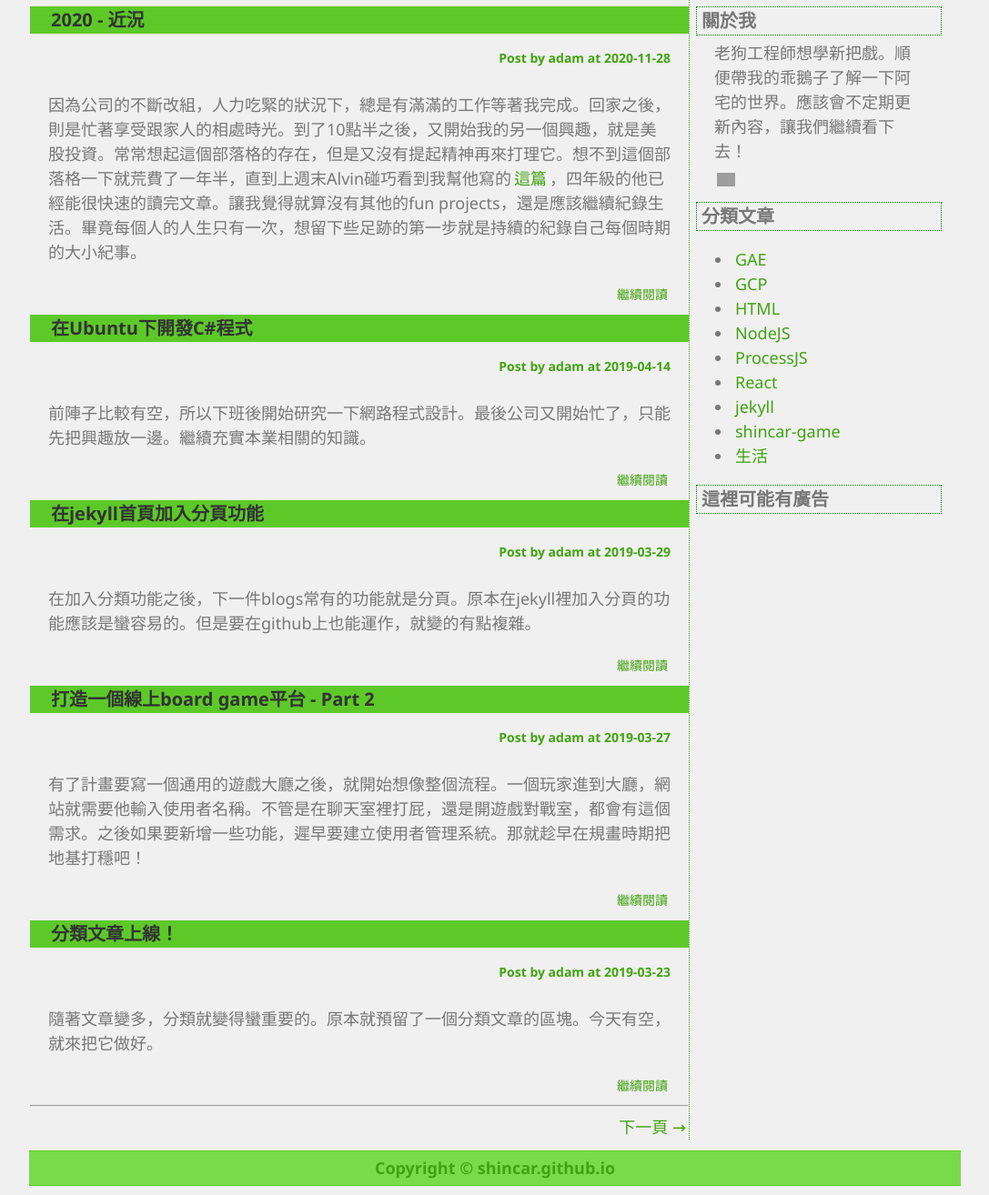
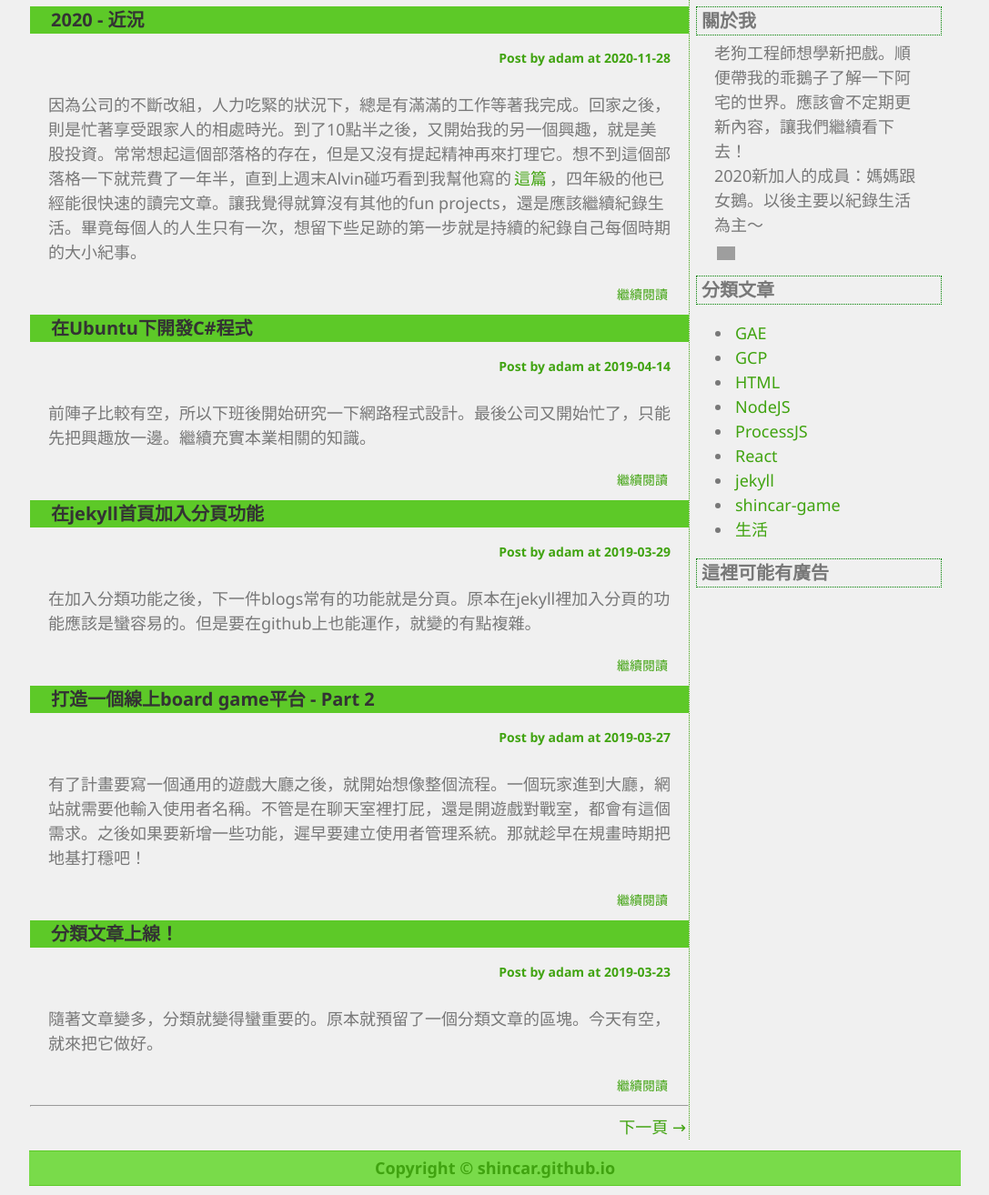
Before and after one commit to shincar/blogs-source, a Jekyll site: the page built from index.md, in a window 1280 px wide, cut to the strip 147-1461 px from the top of the page. Shown: the whole strip at 91% size, without its empty margins (96-1183 px from the left). Built offline with Jekyll 4.4.1, drawn with Linux system fonts in a browser that asks for light colours; the list of posts is cut into pages by our own code; grey boxes are pictures that could not be loaded.

Commit message:
update intro

```diff
--- a/_includes/right.html
+++ b/_includes/right.html
@@ -1,6 +1,7 @@
 
 <h3>關於我</h3>
 <p>老狗工程師想學新把戲。順便帶我的乖鵝子了解一下阿宅的世界。應該會不定期更新內容，讓我們繼續看下去！</p>
+<p>2020新加人的成員：媽媽跟女鵝。以後主要以紀錄生活為主～</p>
 <div class="icon-link">
   <div><a href="{{ site.baseurl }}/feed.xml"><img src="{{ site.baseurl }}/images/rssfeed.png" alt="訂閱RSS" width="20px"></img></a></div>
   <div class="fb-like" data-href="https://shincar.github.io/blogs" data-layout="button_count" data-action="like" data-size="small" data-show-faces="true" data-share="true"></div>
```
Also changed, not shown: 1 other file.
